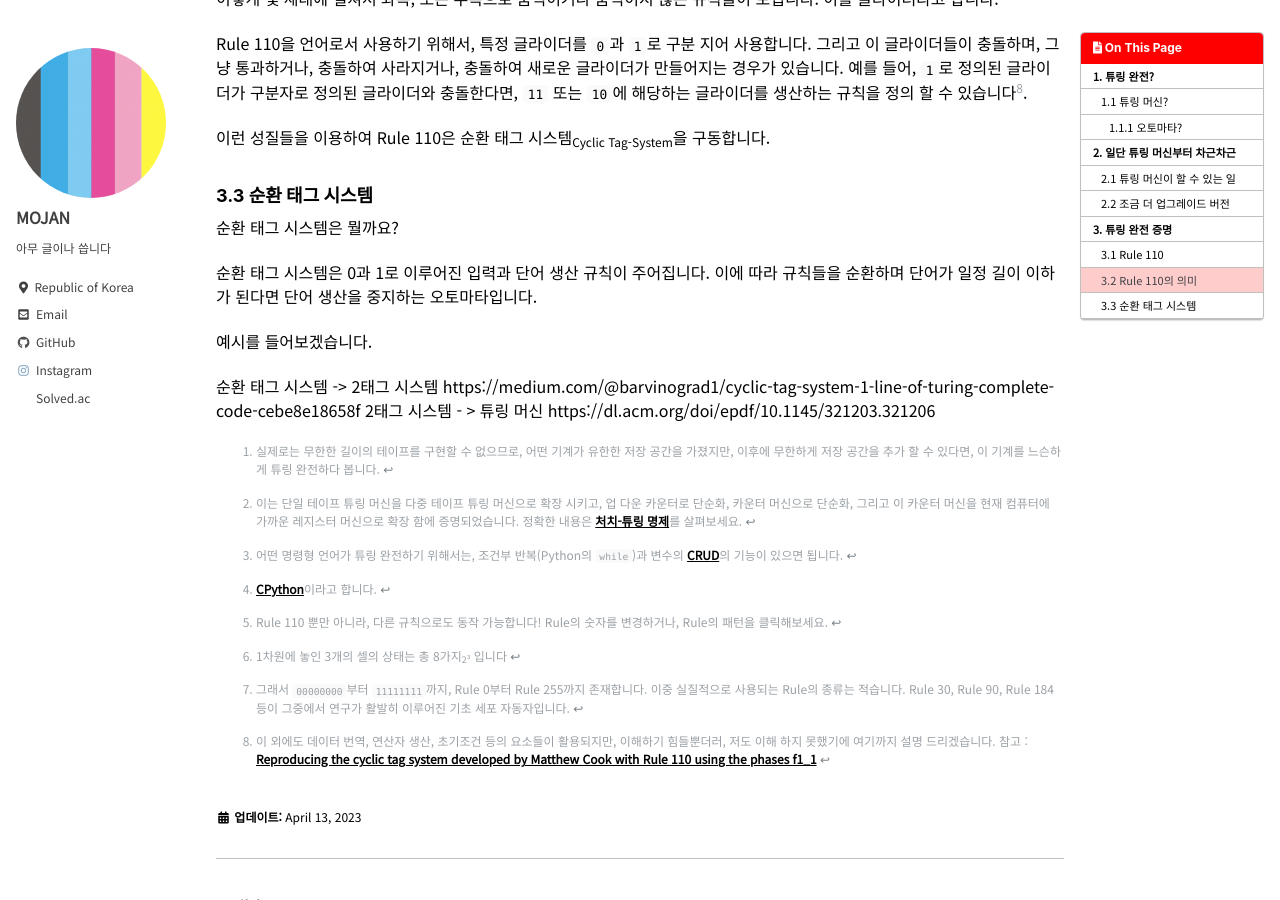
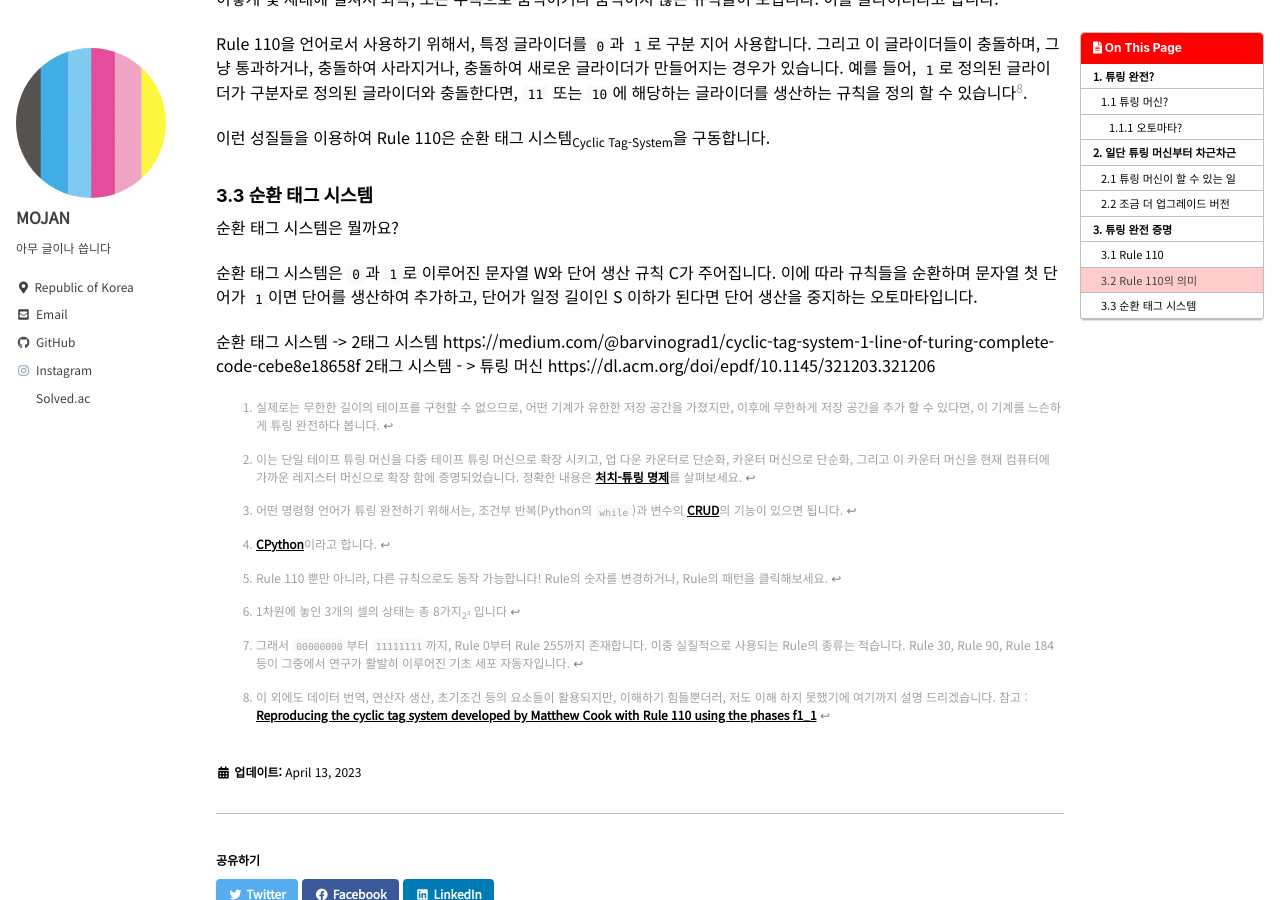
Before and after one commit to MOJAN3543/MOJAN3543.github.io, a Jekyll site: the page built from _posts/ProgrammingByHTML/2023-04-13-ProgrammingByHTML.md, in a window 1280 px wide and 900 px high, scrolled down 6882 px. Built offline with Jekyll 4.4.1, drawn with Linux system fonts in a browser that asks for light colours; cached includes are drawn as plain includes.

Commit message:
Update 2023-04-13-ProgrammingByHTML.md

```diff
--- a/_posts/ProgrammingByHTML/2023-04-13-ProgrammingByHTML.md
+++ b/_posts/ProgrammingByHTML/2023-04-13-ProgrammingByHTML.md
@@ -149,9 +149,9 @@ Rule 110을 언어로서 사용하기 위해서, 특정 글라이더를 `0`과 `
 ### 3.3 순환 태그 시스템
 순환 태그 시스템은 뭘까요?
 
-순환 태그 시스템은 0과 1로 이루어진 입력과 단어 생산 규칙이 주어집니다. 이에 따라 규칙들을 순환하며 단어가 일정 길이 이하가 된다면 단어 생산을 중지하는 오토마타입니다.
+순환 태그 시스템은 `0`과 `1`로 이루어진 문자열 W와 단어 생산 규칙 C가 주어집니다. 이에 따라 규칙들을 순환하며 문자열 첫 단어가 `1`이면 단어를 생산하여 추가하고, 단어가 일정 길이인 S 이하가 된다면 단어 생산을 중지하는 오토마타입니다.
 
-예시를 들어보겠습니다.
+
 
 순환 태그 시스템 -> 2태그 시스템 https://medium.com/@barvinograd1/cyclic-tag-system-1-line-of-turing-complete-code-cebe8e18658f
 2태그 시스템 - > 튜링 머신 https://dl.acm.org/doi/epdf/10.1145/321203.321206
```
